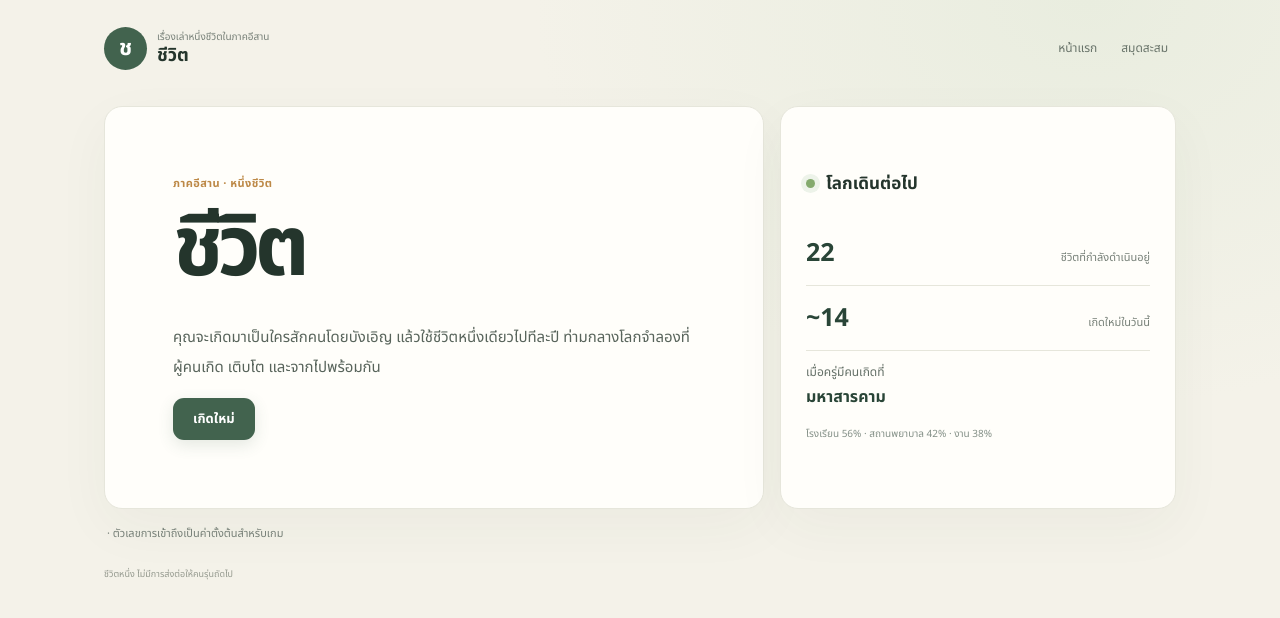
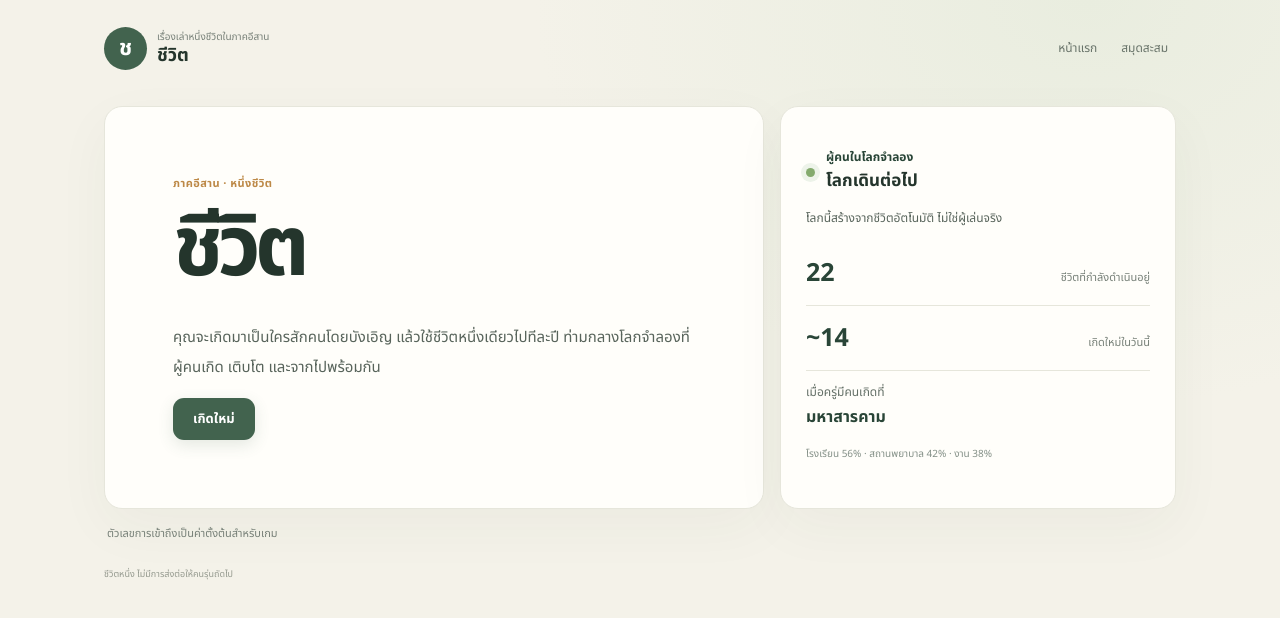
Before and after one commit to kanokrot/thelegacylive, a Vue app: page / in a window 1280 px wide. Shown: the top 618 px of the page. Built offline with nearby package versions, Linux system fonts and the light colour scheme.

Commit message:
Show simulated world label on home screen

```diff
--- a/src/ui/App.vue
+++ b/src/ui/App.vue
@@ -5,6 +5,7 @@ import { useGameStore } from './store'
 import { ui } from '../content/ui'
 import { balance } from '../content/balance'
 import Portrait from './portraits/Portrait.vue'
+import HomeWorldCounters from './HomeWorldCounters.vue'
 import { evaluateCondition } from '../engine/conditions'
 import type { RelativeRole } from '../engine/types'
 
@@ -27,7 +28,6 @@ const choiceEffects = (choice: (typeof currentChoices.value)[number]) => {
 const yearResolved = computed(() => Boolean(game.value?.log.some(event => event.year === game.value?.year)))
 const buddhistYear = (year: number | undefined) => year === undefined ? '' : year + balance.yearOffsetBE
 const rarity = (i: number) => i % 23 === 0 ? ui.special : i % 7 === 0 ? ui.rare : ui.common
-const accessText = (value: number) => `${Math.round(value * 100)}%`
 const roleLabel = (role: RelativeRole) => ui.relativeRoles[role]
 </script>
 
@@ -45,15 +45,8 @@ const roleLabel = (role: RelativeRole) => ui.relativeRoles[role]
         <button class="primary" @click="store.newLife()">{{ ui.born }}</button>
         <button v-if="game" class="secondary" @click="screen = game.status === 'dead' ? 'memorial' : 'life'">{{ ui.resume }}</button>
       </article>
-      <aside class="world panel">
-        <div class="world-title"><span class="world-dot" /><div><small>{{ worldLabel }}</small><h2>{{ ui.worldHeading }}</h2></div></div>
-        <p class="world-caption">{{ worldDescription }}</p>
-        <div class="counter"><strong>{{ counters.lives.toLocaleString('th-TH') }}</strong><span>{{ ui.lives }}</span></div>
-        <div class="counter"><strong>~{{ counters.birthsToday }}</strong><span>{{ ui.births }}</span></div>
-        <p class="recent">{{ ui.recently }}<b>{{ recentBirth?.province }}</b></p>
-        <p class="access-note">{{ ui.school }} {{ accessText(balance.access.school) }} · {{ ui.hospital }} {{ accessText(balance.access.hospital) }} · {{ ui.jobs }} {{ accessText(balance.access.jobs) }}</p>
-      </aside>
-      <p class="footnote">{{ worldDescription }} · {{ ui.accessPlaceholder }}</p>
+      <HomeWorldCounters :lives="counters.lives" :births-today="counters.birthsToday" :recent-province="recentBirth?.province" />
+      <p class="footnote">{{ ui.accessPlaceholder }}</p>
     </section>
 
     <section v-else-if="screen === 'reveal' && roll" class="reveal panel">
@@ -82,7 +75,7 @@ const roleLabel = (role: RelativeRole) => ui.relativeRoles[role]
           <article v-if="card" class="story panel"><p class="eyebrow">{{ ui.year }} {{ buddhistYear(game.year) }} · {{ ui.stage[person.stage] }}</p><h2>{{ card.title }}</h2><p v-if="game.year > balance.yearMax" class="projected">{{ ui.projectedNotice }}</p><p>{{ card.body }}</p><div v-if="card.auto" class="choices"><button @click="store.continueAuto()"><span>{{ ui.continue }}</span><span>→</span></button></div><div v-else class="choices"><button v-for="choice in currentChoices" :key="choice.id" @click="store.pick(choice.id)"><span>{{ choice.label }}<small v-for="(effect, i) in choiceEffects(choice)" :key="i" class="choice-effect">{{ effect }}</small></span><span>↗</span></button></div></article>
           <article v-else class="story quiet panel"><p>{{ yearResolved ? ui.yearResolved : ui.quiet }}</p><button class="primary" @click="store.nextYear()">{{ ui.continue }}</button></article>
           <section class="panel log"><h2>{{ ui.timeline }}</h2><p v-if="!game.log.length" class="empty">{{ ui.noTimeline }}</p><ol><li v-for="(event, i) in [...game.log].reverse().slice(0, 16)" :key="i"><time>{{ buddhistYear(event.year) }}</time><span><b>{{ event.title }}</b>{{ event.text }}</span></li></ol></section>
-          <div class="world-strip"><span class="world-dot" /><strong>{{ worldLabel }}</strong><span>{{ counters.lives }} {{ ui.worldLives }}</span><small>{{ recentBirth?.name }} {{ ui.recently }}{{ recentBirth?.province }}</small></div>
+          <div class="world-strip"><span class="world-dot" /><strong>{{ worldLabel }}</strong><span>{{ counters.lives }} {{ ui.worldLives }}</span><small class="world-strip-description">{{ worldDescription }}</small><small>{{ recentBirth?.name }} {{ ui.recently }}{{ recentBirth?.province }}</small></div>
         </div>
       </div>
     </section>
--- /dev/null
+++ b/src/ui/HomeWorldCounters.vue
@@ -0,0 +1,30 @@
+<script setup lang="ts">
+import { balance } from '../content/balance'
+import { ui } from '../content/ui'
+import { WORLD_IDENTITY } from '../content/world'
+
+defineProps<{
+  lives: number
+  birthsToday: number
+  recentProvince?: string
+}>()
+
+const accessText = (value: number) => `${Math.round(value * 100)}%`
+</script>
+
+<template>
+  <aside class="world panel" data-testid="home-world-counters">
+    <div class="world-title">
+      <span class="world-dot" />
+      <div>
+        <strong class="world-identity-label">{{ WORLD_IDENTITY.label }}</strong>
+        <h2>{{ ui.worldHeading }}</h2>
+      </div>
+    </div>
+    <p class="world-caption">{{ WORLD_IDENTITY.description }}</p>
+    <div class="counter"><strong>{{ lives.toLocaleString('th-TH') }}</strong><span>{{ ui.lives }}</span></div>
+    <div class="counter"><strong>~{{ birthsToday }}</strong><span>{{ ui.births }}</span></div>
+    <p class="recent">{{ ui.recently }}<b>{{ recentProvince }}</b></p>
+    <p class="access-note">{{ ui.school }} {{ accessText(balance.access.school) }} · {{ ui.hospital }} {{ accessText(balance.access.hospital) }} · {{ ui.jobs }} {{ accessText(balance.access.jobs) }}</p>
+  </aside>
+</template>
```
Also changed, not shown: src/ui/style.css, 1 other file (tests, documents, lock files or other folders).
